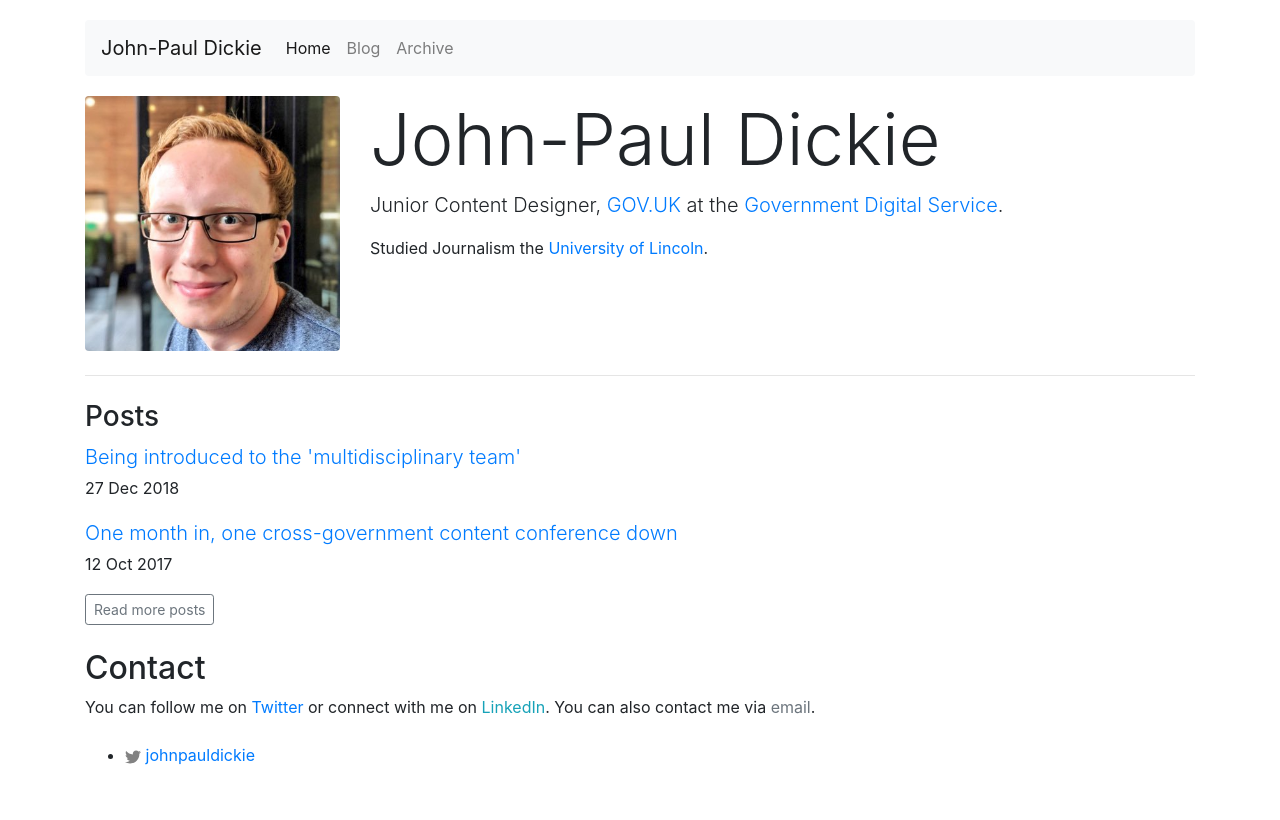
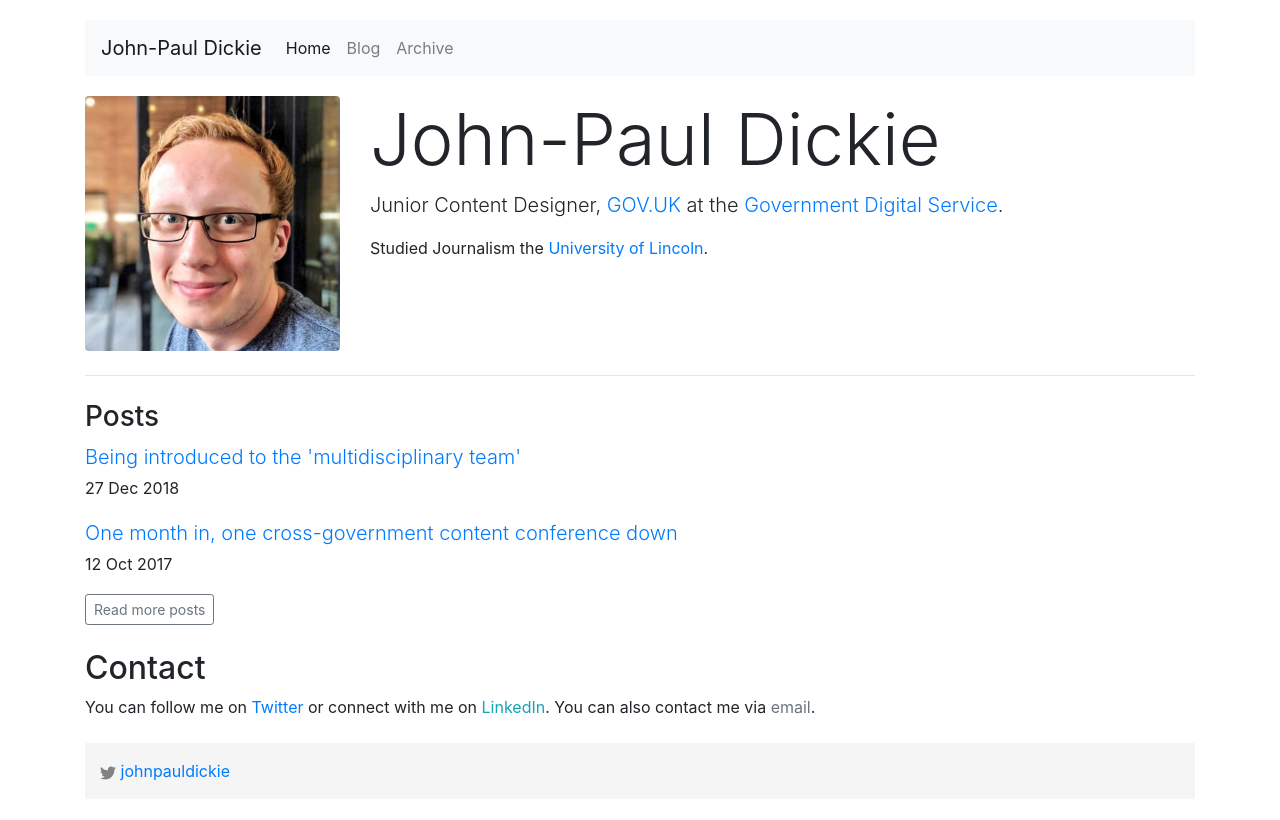
Before and after one commit to johnpauldickie/johnpauldickie.github.io, a Jekyll site: the page built from index.html, in a window 1280 px wide. Shown: the top 820 px of the page. Built offline with Jekyll 4.4.1, drawn with Linux system fonts in a browser that asks for light colours.

Commit message:
Add footer content and style

```diff
--- a/_includes/footer.html
+++ b/_includes/footer.html
@@ -1,17 +1,6 @@
-<footer class="site-footer">
-  <div class="wrapper">
-    <div class="footer-col-wrapper">
-      <div class="footer-col footer-col-2">
-        <ul class="social-media-list">
-          <li>
-            {% include icon-twitter.html username=site.twitter_username %}
-          </li>
-        </ul>
-      </div>
-      <div class="footer-col footer-col-2"></div>
-      <div class="footer-col footer-col-3"></div>
-    </div>
-
+<footer class="footer mt-auto py-3">
+  <div class="container">
+    <span class="text-muted">{% include icon-twitter.html username=site.twitter_username %}</span>
   </div>
 </footer>
 
--- a/assets/css/style.css
+++ b/assets/css/style.css
@@ -29,6 +29,10 @@
 }
 .medium #feedoffset p {
 	color: #000000;
+}
+
+.footer {
+  background-color: #f5f5f5;
 }
 
 /* share-box only used with 'page' and on 'post' templates */
```
